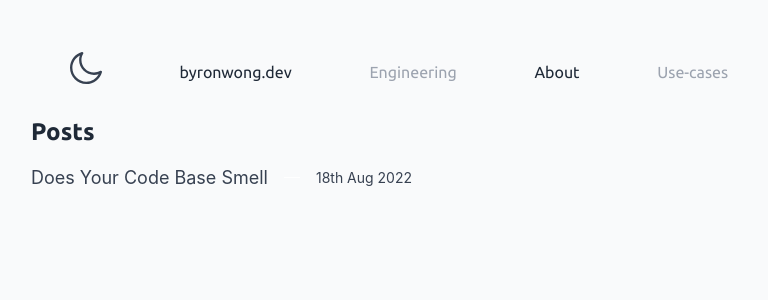
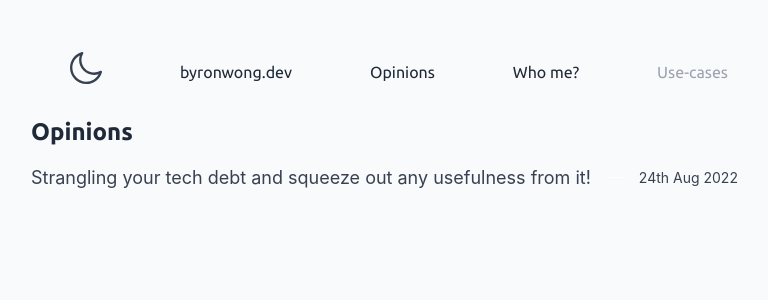
Before and after one commit to byronwong-dev/byronwong-dev.github.io, a React (Vite) app: page / in a window 1280 px wide. Shown: the top 300 px of the page, without its empty margins (241-1009 px from the left). Built offline with nearby package versions, Linux system fonts and the light colour scheme.

Commit message:
post: strangling tech debt new: undo ugly font new: remove placeholder new: add about me

```diff
--- a/src/contents/20220818-does-your-code-base-smell.md
+++ /dev/null
@@ -1,7 +0,0 @@
----
-Author: Byron Wong
-Date: 2022-08-18
-Slug: does-your-code-base-smell
----
-
-# Does Your Code Base Smell
--- /dev/null
+++ b/src/contents/20220824-stragling-your-tech-debt.md
@@ -0,0 +1,31 @@
+---
+Author: Byron Wong
+Date: 2022-08-24
+Slug: strangling-your-tech-debt-and-squeeze-out-any-usefulness-from-it
+---
+
+# Strangling your tech debt and squeeze out any usefulness from it!
+
+When we have a sensible service (big or small) starts failing on you.
+
+The stench from the code base arose from the foul spaghetti monster, who happened to manifest itself from the long neglected care and inconsistent upkeeping;
+
+Aren't something that we are willing to witness
+
+But the eventuality that it surfaces is inevitable, and we have to do something about it:
+
+> It's no longer will it happen, but _when_ will happen?
+
+Let's not play the blame game, 'cause sometimes it might be **US** that's the faulter (yes at some point we're all guilty of it)
+
+As we all hiking on this steep climb of attaining artisanship, away from lowly mediocrity in our crafts, we need tools and solutions.
+
+It's in my interest in sharing and getting ideas and feedbacks from fellow SWE so that I may _git gud_. Hence with this as my first post in an attempt to document my findings, sharing stories and improve my writing haha
+
+### I'm imploring the readers to take this journey with me, as I journal the trade-offs, ideas and overall skill-improving practices that we all can take a bigger stride and leap forward as artisans in our crafts
+
+I'll be writing occasionally, hopefully in a smaller bite-size content, I really didn't want to bore everyone :)
+
+_Thoughts on upcoming topics to journal:_
+ - Introducing tests on low coverage code base (In the case of Small Medium Business Projects)
+ - DDD rewrites and transformation (What's DDD and how to convince your non-technical IT manager to trust you!)
--- a/src/contents/index.yml
+++ b/src/contents/index.yml
@@ -1,6 +1,6 @@
 blogs:
-  20220818-does-your-code-base-smell:
-    filename: 20220818-does-your-code-base-smell
-    slug: does-your-code-base-smell
-    title: 'Does Your Code Base Smell'
-    createdAt: '18th Aug 2022'
+  20220824-stragling-your-tech-debt:
+    filename: 20220824-stragling-your-tech-debt
+    slug: strangling-your-tech-debt-and-squeeze-out-any-usefulness-from-it
+    title: 'Strangling your tech debt and squeeze out any usefulness from it!'
+    createdAt: '24th Aug 2022'
--- a/src/index.css
+++ b/src/index.css
@@ -1,4 +1,3 @@
-@import url('https://fonts.googleapis.com/css2?family=Comfortaa:wght@400;500&family=Open+Sans:ital,wght@0,400;0,600;1,600&display=swap');
 @import 'github-markdown-css';
 @import 'highlight.js/styles/atom-one-dark.css';
 @tailwind base;
@@ -95,3 +94,6 @@ h4,
 h5 {
     @apply font-semibold font-display;
 }
+ul {
+    list-style: inherit;
+}
--- a/src/pages/about.tsx
+++ b/src/pages/about.tsx
@@ -2,9 +2,34 @@ import React from 'react'
 
 const About: React.FC = () => {
 
-    return <div>
-    This is about
-    </div>
+    return <div className="flex flex-col items-center mt-4 md:mt-8 gap-y-4">
+            <h1 className="gap-4 text-lg font-bold sm:text-2xl font-display">This Guy:</h1>
+            <p>Journeyman SWE | Still in hobby discovery phase | Currently Watching One-Piece </p>
+            <div className="flex justify-center gap-x-4 sm:gap-x-6">
+                <a href="https://github.com/byronwong-dev/" className="flex items-center text-xl gap-x-4">
+                    <svg fill="currentColor" viewBox="0 0 16 16" xmlns="http://www.w3.org/2000/svg" className="w-8 h-8"><path d="M7.975 16a9.39 9.39 0 003.169-.509c-.473.076-.652-.229-.652-.486l.004-.572c.003-.521.01-1.3.01-2.197 0-.944-.316-1.549-.68-1.863 2.24-.252 4.594-1.108 4.594-4.973 0-1.108-.39-2.002-1.032-2.707.1-.251.453-1.284-.1-2.668 0 0-.844-.277-2.77 1.032A9.345 9.345 0 008 .717c-.856 0-1.712.113-2.518.34C3.556-.24 2.712.025 2.712.025c-.553 1.384-.2 2.417-.1 2.668-.642.705-1.033 1.612-1.033 2.707 0 3.852 2.342 4.72 4.583 4.973-.29.252-.554.692-.642 1.347-.58.264-2.027.692-2.933-.831-.19-.302-.756-1.045-1.549-1.032-.843.012-.34.478.013.667.428.239.919 1.133 1.032 1.422.201.567.856 1.65 3.386 1.184 0 .55.006 1.079.01 1.447l.003.428c0 .265-.189.567-.692.479 1.007.34 1.926.516 3.185.516z"></path></svg>
+                    <div>
+                        Github
+                    </div>
+                </a>
+                <a href="https://www.linkedin.com/in/byron-wong-580772116/" className="flex items-center text-xl gap-x-4">
+                <svg className="w-8 h-8" id="Layer_1" xmlns="http://www.w3.org/2000/svg" x="0px" y="0px"
+                    viewBox="0 0 310 310">
+                    <path id="XMLID_802_" d="M72.16,99.73H9.927c-2.762,0-5,2.239-5,5v199.928c0,2.762,2.238,5,5,5H72.16c2.762,0,5-2.238,5-5V104.73
+                        C77.16,101.969,74.922,99.73,72.16,99.73z"/>
+                    <path id="XMLID_803_" d="M41.066,0.341C18.422,0.341,0,18.743,0,41.362C0,63.991,18.422,82.4,41.066,82.4
+                        c22.626,0,41.033-18.41,41.033-41.038C82.1,18.743,63.692,0.341,41.066,0.341z"/>
+                    <path id="XMLID_804_" d="M230.454,94.761c-24.995,0-43.472,10.745-54.679,22.954V104.73c0-2.761-2.238-5-5-5h-59.599
+                        c-2.762,0-5,2.239-5,5v199.928c0,2.762,2.238,5,5,5h62.097c2.762,0,5-2.238,5-5v-98.918c0-33.333,9.054-46.319,32.29-46.319
+                        c25.306,0,27.317,20.818,27.317,48.034v97.204c0,2.762,2.238,5,5,5H305c2.762,0,5-2.238,5-5V194.995
+                        C310,145.43,300.549,94.761,230.454,94.761z"/>
+                </svg>
+                <div>
+                    Linkedin
+                </div>
+                </a>
+            </div>
+        </div>
 }
 
 export default About
--- a/src/pages/blog.tsx
+++ b/src/pages/blog.tsx
@@ -26,7 +26,7 @@ const Blog = () => {
     generateHtml()
   }, [slug])
 
-  return <article className="px-4 markdown-body" dangerouslySetInnerHTML={{ __html: renderedHtml }} />
+  return <article className="px-4 mt-4 md:mt-8 markdown-body" dangerouslySetInnerHTML={{ __html: renderedHtml }} />
 
 }
 
--- a/src/pages/home.tsx
+++ b/src/pages/home.tsx
@@ -12,7 +12,7 @@ const Home = () => {
       const maps = (await loadContentMap()).default.blogs as Record<string, {title: string, filename: string, slug: string, createdAt: string}>
       const p = []
       for (const [_, entry] of Object.entries(maps)) {
-        p.push(<Link key={entry.filename} to={`/blog/${entry.slug}`} className="markdown-body">
+        p.push(<Link key={entry.filename} to={`/journal/${entry.slug}`} className="markdown-body">
           <div className="flex flex-col gap-x-4 gap-y-2 sm:items-center sm:flex-row">
             <span className="text-base md:text-lg">
               { entry.title }
@@ -31,7 +31,7 @@ const Home = () => {
 
   return <div>
     <div className="flex flex-col px-4 gap-y-4">
-      <h1 className="text-xl font-semibold md:text-2xl font-display">Posts</h1>
+      <h1 className="text-xl font-semibold md:text-2xl font-display">Opinions</h1>
       {pages}
     </div>
   </div>
--- a/src/routes.tsx
+++ b/src/routes.tsx
@@ -12,13 +12,12 @@ export const navigations: RouteLink[] = [
     name: 'byronwong.dev',
   },
   {
-    path: '#',
-    name: 'Engineering',
-    disabled: true
+    path: '/',
+    name: 'Opinions',
   },
   {
     path: '/about',
-    name: 'About',
+    name: 'Who me?',
   },
   {
     path: '#',
@@ -34,7 +33,7 @@ export const routes: RouteObject[] = [
     element: <Home/>
   },
   {
-    path: '/blog/:slug',
+    path: '/journal/:slug',
     element: <Blog/>
   },
   {
--- a/tailwind.config.js
+++ b/tailwind.config.js
@@ -9,7 +9,7 @@ module.exports = {
     theme: {
         fontFamily: {
             display: ["Ubuntu", "Open Sans", "sans-serif"],
-            sans: ["Comfortaa", "cursive", ...defaultTheme.fontFamily.sans],
+            sans: [...defaultTheme.fontFamily.sans],
         },
         extend: {},
     },
```
